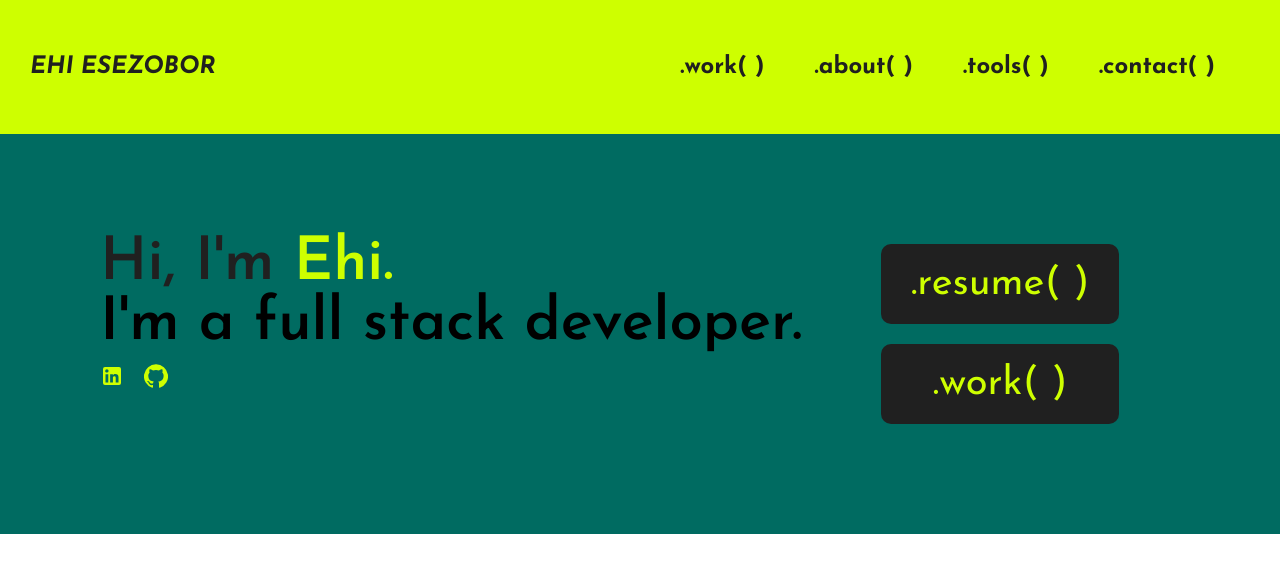
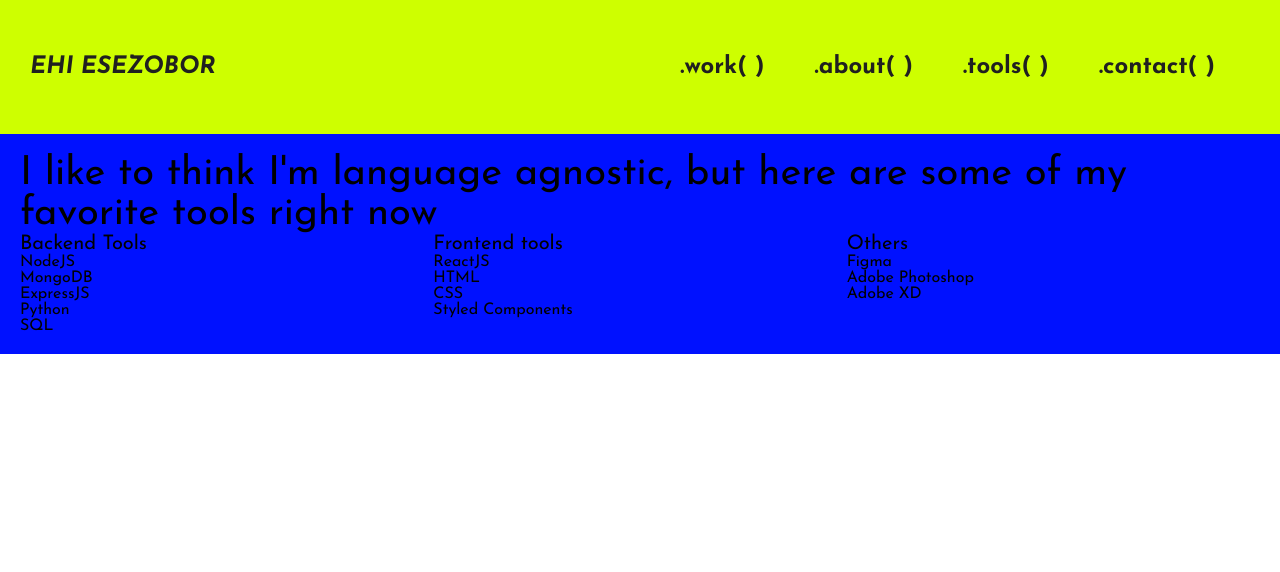
Before and after one commit to Leehis/ehi-esezobor-website, a React (Create React App) app: page / in a window 1280 px wide. Shown: the top 572 px of the page. Built offline with nearby package versions, Linux system fonts and the light colour scheme.

Commit message:
Tools Content Provided

```diff
--- a/src/App.js
+++ b/src/App.js
@@ -1,12 +1,13 @@
 import './App.css'
 import Hero from './components/hero/Hero'
 import Navbar from './components/navbar/Navbar'
+import Tools from './components/tools/Tools'
 
 function App() {
   return (
     <>
       <Navbar />
-      <Hero />
+      <Tools />
     </>
   )
 }
--- a/src/components/hero/Hero.jsx
+++ b/src/components/hero/Hero.jsx
@@ -9,7 +9,9 @@ const Hero = () => {
           <div className='heroTitle'>
             Hi, I'm <span className='name'>Ehi.</span>
           </div>
-          <div className='heroSubtitle'>I'm a full stack developer.</div>
+          <div className='heroSubtitle'>
+            I'm a full stack developer and UI/UX Designer.
+          </div>
           <div className='socials'>
             <ul className='socialList'>
               <li className='socialIcons'>
--- /dev/null
+++ b/src/components/tools/Tools.jsx
@@ -0,0 +1,48 @@
+import './tools.css'
+
+const Tools = () => {
+  return (
+    <div className='tools'>
+      <div className='toolsWrapper'>
+        <div className='titleContainer'>
+          <div className='title'>
+            I like to think I'm language agnostic, but here are some of my
+            favorite tools right now
+          </div>
+        </div>
+
+        <div className='toolsContainer'>
+          <div className='backend'>
+            <div className='backendTitle'>Backend Tools</div>
+            <ul className='backendToolsList'>
+              <li className='backendTools'>NodeJS</li>
+              <li className='backendTools'>MongoDB</li>
+              <li className='backendTools'>ExpressJS</li>
+              <li className='backendTools'>Python</li>
+              <li className='backendTools'>SQL</li>
+            </ul>
+          </div>
+          <div className='frontend'>
+            <div className='frontendTitle'>Frontend tools</div>
+            <ul className='frontendToolsList'>
+              <li className='frontendTools'>ReactJS</li>
+              <li className='frontendTools'>HTML</li>
+              <li className='frontendTools'>CSS</li>
+              <li className='frontendTools'>Styled Components</li>
+            </ul>
+          </div>
+          <div className='others'>
+            <div className='othersTitle'>Others</div>
+            <ul className='othersToolsList'>
+              <li className='othersTools'>Figma</li>
+              <li className='othersTools'>Adobe Photoshop</li>
+              <li className='othersTools'>Adobe XD</li>
+            </ul>
+          </div>
+        </div>
+      </div>
+    </div>
+  )
+}
+
+export default Tools
--- /dev/null
+++ b/src/components/tools/tools.css
@@ -0,0 +1,66 @@
+.tools {
+  height: 100%;
+  background-color: #0011ff;
+  /*ceff00*/
+}
+
+.toolsWrapper {
+  height: 100%;
+  padding: 20px;
+  display: block;
+  justify-content: center;
+}
+
+.title {
+  font-size: 40px;
+}
+
+.toolsContainer {
+  display: flex;
+  justify-content: space-between;
+}
+
+.backend {
+  flex: 1;
+}
+
+.backendTitle {
+  font-size: 20px;
+}
+
+.backendToolsList {
+  list-style: none;
+}
+
+.backendTools {
+}
+
+.frontend {
+  flex: 1;
+}
+
+.frontendTitle {
+  font-size: 20px;
+}
+
+.frontendToolsList {
+  list-style: none;
+}
+
+.frontendTools {
+}
+
+.others {
+  flex: 1;
+}
+
+.othersTitle {
+  font-size: 20px;
+}
+
+.othersToolsList {
+  list-style: none;
+}
+
+.othersTools {
+}
```
